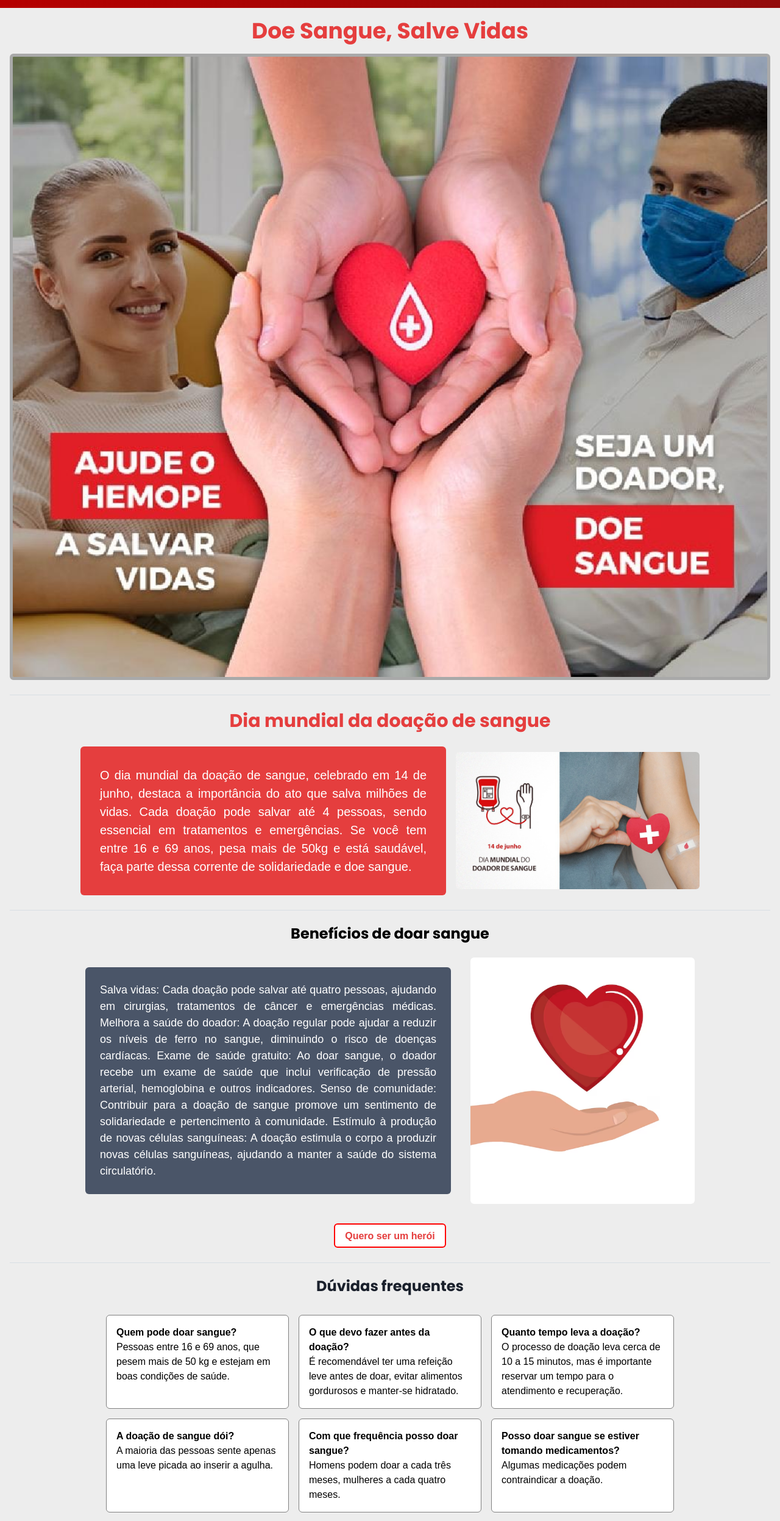
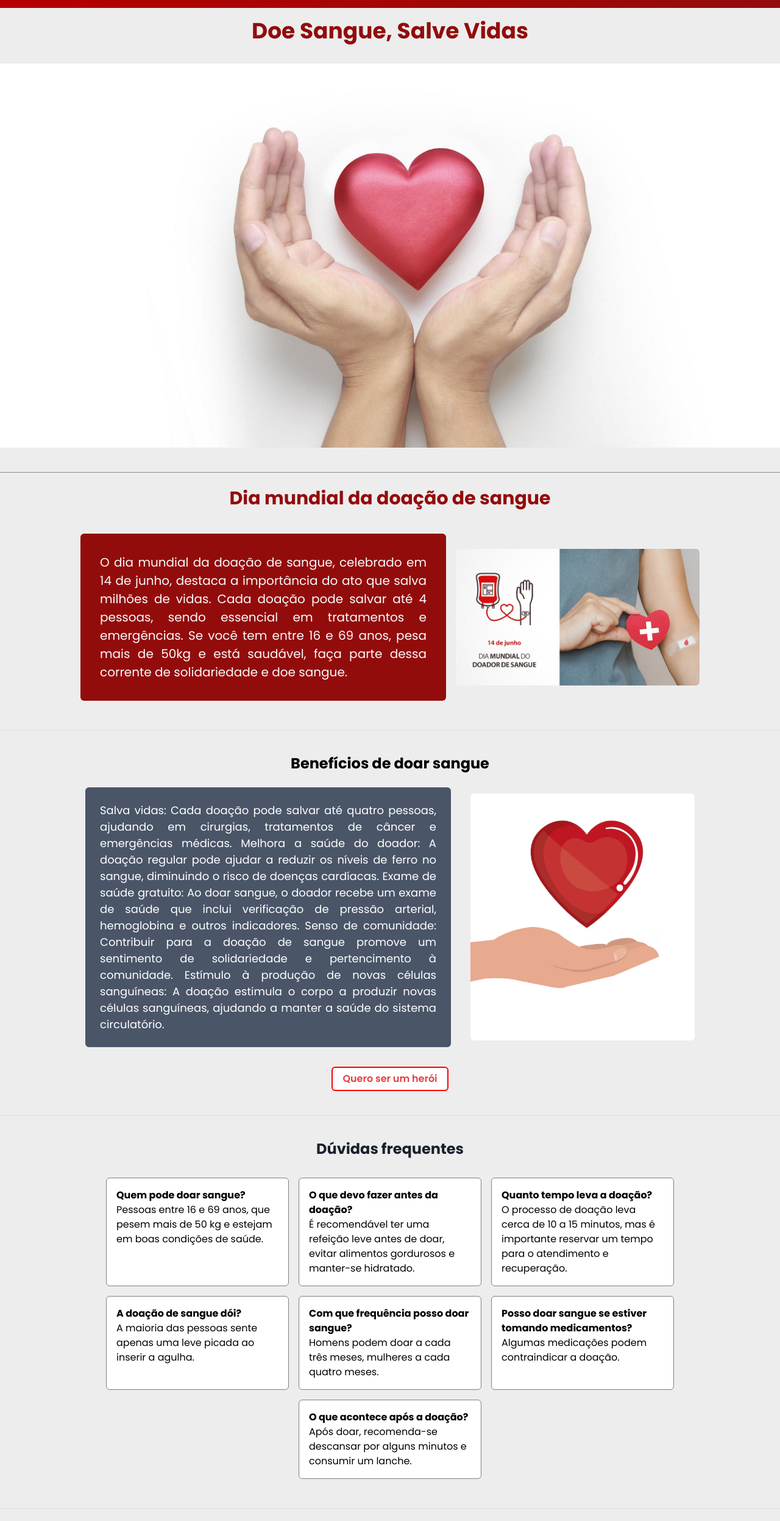
Before and after one commit to dereck-alex18/hemo-link, a React (Vite) app in the folder hemo-link/: page / in a window 1280 px wide. Shown: the part 64-2558 px from the top of the page at 61% size. Built offline with nearby package versions, Linux system fonts and the light colour scheme.

Commit message:
make some adjustments

```diff
--- a/hemo-link/src/Components/Header.jsx
+++ b/hemo-link/src/Components/Header.jsx
@@ -72,7 +72,7 @@
         px="8"
       >
         <Heading size="md" fontSize="44px" color="hemoPrimary">
-          <a href="https://hemo-link.vercel.app/">Hemo Link</a>
+          <Link to="/">Hemo Link</Link>
         </Heading>
 
         <Flex gap="5" align="center" display={["none", "none", "none", "flex"]}>
--- a/hemo-link/src/Components/LandingPage.jsx
+++ b/hemo-link/src/Components/LandingPage.jsx
@@ -1,41 +1,90 @@
-import React from 'react';
+import React from "react";
 import {
-  Box, Flex, Text, Image, Button, Heading, Divider, VStack, Stack,
-} from '@chakra-ui/react';
+  Box,
+  Flex,
+  Text,
+  Image,
+  Button,
+  Heading,
+  Divider,
+  VStack,
+  Stack,
+} from "@chakra-ui/react";
 
 const LandingPage = () => {
   return (
-    <Box fontFamily="Arial, sans-serif" p={4}>
-      <Heading textAlign="center" color="red.500" fontWeight="bold" fontSize={['2xl', '3xl', '4xl']} mb={4}>
+    <Box display="flex" flexDirection="column" alignItems="space-between">
+      <Heading
+        textAlign="center"
+        color="hemoSecondary"
+        fontWeight="bold"
+        fontSize={["2xl", "3xl", "4xl"]}
+        mb={4}
+        mt={4}
+      >
         Doe Sangue, Salve Vidas
       </Heading>
 
-      {}
-      <Box w="100%" border="5px solid darkgray" overflow="hidden" my={4} borderRadius="md">
-        <Image src="public/images/img1.jpg" alt="Imagem de Cabeçalho" w="100%" h="auto" />
+      <Box
+        w="100%"
+        overflow="hidden"
+        my={4}
+      >
+        <Image
+          src="/images/heartDonation.jpg"
+          alt="Imagem de Cabeçalho"
+          w="100%"
+          h="auto"
+        />
       </Box>
 
-      <Divider borderColor="gray.300" my={6} />
+      <Divider borderColor="textInput" my={6} />
 
-      <Heading as="h1" textAlign="center" color="red.500" fontWeight="bold" fontSize={['xl', '2xl', '3xl']} mb={4}>
+      <Heading
+        as="h1"
+        textAlign="center"
+        color="hemoSecondary"
+        fontWeight="bold"
+        fontSize={["xl", "2xl", "3xl"]}
+        mb={4}
+      >
         Dia mundial da doação de sangue
       </Heading>
 
       {}
       <Flex
-        direction={['column', 'column', 'row']}
+        direction={["column", "column", "row"]}
         align="center"
         justifyContent="center"
         my={6}
         px={[2, 4, 8]}
       >
-        <Box bg="red.500" color="white" p={[4, 6, 8]} flex="1" mb={[4, 4, 0]} mr={[0, 0, 4]} borderRadius="md" maxW="600px">
-          <Text fontSize={['md', 'lg', 'xl']} textAlign="justify">
-            O dia mundial da doação de sangue, celebrado em 14 de junho, destaca a importância do ato que salva milhões de vidas. Cada doação pode salvar até 4 pessoas, sendo essencial em tratamentos e emergências. Se você tem entre 16 e 69 anos, pesa mais de 50kg e está saudável, faça parte dessa corrente de solidariedade e doe sangue.
+        <Box
+          bg="hemoSecondary"
+          color="hemoTerciary"
+          p={[4, 6, 8]}
+          flex="1"
+          mb={[4, 4, 0]}
+          mr={[0, 0, 4]}
+          borderRadius="md"
+          maxW="600px"
+        >
+          <Text fontSize={["md", "lg", "xl"]} textAlign="justify">
+            O dia mundial da doação de sangue, celebrado em 14 de junho, destaca
+            a importância do ato que salva milhões de vidas. Cada doação pode
+            salvar até 4 pessoas, sendo essencial em tratamentos e emergências.
+            Se você tem entre 16 e 69 anos, pesa mais de 50kg e está saudável,
+            faça parte dessa corrente de solidariedade e doe sangue.
           </Text>
         </Box>
         <Box flex="1" maxW="400px">
-          <Image src="public/images/img2.jpg" alt="Imagem de apoio" w="100%" h="auto" borderRadius="md" />
+          <Image
+            src="/images/img2.jpg"
+            alt="Imagem de apoio"
+            w="100%"
+            h="auto"
+            borderRadius="md"
+          />
         </Box>
       </Flex>
 
@@ -43,17 +92,53 @@
 
       {}
       <VStack spacing={4} align="center" my={4} px={[2, 4, 8]}>
-        <Heading as="h2" fontWeight="bold" color="black" fontSize={['lg', 'xl', '2xl']} mb={2}>
+        <Heading
+          as="h2"
+          fontWeight="bold"
+          color="black"
+          fontSize={["lg", "xl", "2xl"]}
+          mb={2}
+        >
           Benefícios de doar sangue
         </Heading>
-        <Stack direction={['column', 'column', 'row']} align="center" spacing={[4, 6, 8]} w="100%" maxW="1000px">
-          <Box bg="gray.600" color="white" p={[4, 6]} borderRadius="md" maxW="600px" w="100%">
-            <Text fontSize={['md', 'lg']} textAlign="justify">
-              Salva vidas: Cada doação pode salvar até quatro pessoas, ajudando em cirurgias, tratamentos de câncer e emergências médicas. Melhora a saúde do doador: A doação regular pode ajudar a reduzir os níveis de ferro no sangue, diminuindo o risco de doenças cardíacas. Exame de saúde gratuito: Ao doar sangue, o doador recebe um exame de saúde que inclui verificação de pressão arterial, hemoglobina e outros indicadores. Senso de comunidade: Contribuir para a doação de sangue promove um sentimento de solidariedade e pertencimento à comunidade. Estímulo à produção de novas células sanguíneas: A doação estimula o corpo a produzir novas células sanguíneas, ajudando a manter a saúde do sistema circulatório.
+        <Stack
+          direction={["column", "column", "row"]}
+          align="center"
+          spacing={[4, 6, 8]}
+          w="100%"
+          maxW="1000px"
+        >
+          <Box
+            bg="gray.600"
+            color="white"
+            p={[4, 6]}
+            borderRadius="md"
+            maxW="600px"
+            w="100%"
+          >
+            <Text fontSize={["md", "lg"]} textAlign="justify">
+              Salva vidas: Cada doação pode salvar até quatro pessoas, ajudando
+              em cirurgias, tratamentos de câncer e emergências médicas. Melhora
+              a saúde do doador: A doação regular pode ajudar a reduzir os
+              níveis de ferro no sangue, diminuindo o risco de doenças
+              cardíacas. Exame de saúde gratuito: Ao doar sangue, o doador
+              recebe um exame de saúde que inclui verificação de pressão
+              arterial, hemoglobina e outros indicadores. Senso de comunidade:
+              Contribuir para a doação de sangue promove um sentimento de
+              solidariedade e pertencimento à comunidade. Estímulo à produção de
+              novas células sanguíneas: A doação estimula o corpo a produzir
+              novas células sanguíneas, ajudando a manter a saúde do sistema
+              circulatório.
             </Text>
           </Box>
           <Box flex="1" maxW="400px">
-            <Image src="public/images/img3.jpg" alt="Imagem de apoio" w="100%" h="auto" borderRadius="md" />
+            <Image
+              src="/images/img3.jpg"
+              alt="Imagem de apoio"
+              w="100%"
+              h="auto"
+              borderRadius="md"
+            />
           </Box>
         </Stack>
         <Button
@@ -67,27 +152,67 @@
         >
           Quero ser um herói
         </Button>
-
       </VStack>
 
       <Divider borderColor="gray.300" my={6} />
 
       {/* Dúvidas Frequentes */}
       <VStack spacing={4} align="center" my={4} px={[2, 4, 8]}>
-        <Heading as="h2" fontWeight="bold" fontSize={['lg', 'xl', '2xl']} mb={2}>
+        <Heading
+          as="h2"
+          fontWeight="bold"
+          fontSize={["lg", "xl", "2xl"]}
+          mb={2}
+        >
           Dúvidas frequentes
         </Heading>
         <Flex wrap="wrap" justifyContent="center" spacing={4}>
           {[
-            { question: "Quem pode doar sangue?", answer: "Pessoas entre 16 e 69 anos, que pesem mais de 50 kg e estejam em boas condições de saúde." },
-            { question: "O que devo fazer antes da doação?", answer: "É recomendável ter uma refeição leve antes de doar, evitar alimentos gordurosos e manter-se hidratado." },
-            { question: "Quanto tempo leva a doação?", answer: "O processo de doação leva cerca de 10 a 15 minutos, mas é importante reservar um tempo para o atendimento e recuperação." },
-            { question: "A doação de sangue dói?", answer: "A maioria das pessoas sente apenas uma leve picada ao inserir a agulha." },
-            { question: "Com que frequência posso doar sangue?", answer: "Homens podem doar a cada três meses, mulheres a cada quatro meses." },
-            { question: "Posso doar sangue se estiver tomando medicamentos?", answer: "Algumas medicações podem contraindicar a doação." },
-            { question: "O que acontece após a doação?", answer: "Após doar, recomenda-se descansar por alguns minutos e consumir um lanche." },
+            {
+              question: "Quem pode doar sangue?",
+              answer:
+                "Pessoas entre 16 e 69 anos, que pesem mais de 50 kg e estejam em boas condições de saúde.",
+            },
+            {
+              question: "O que devo fazer antes da doação?",
+              answer:
+                "É recomendável ter uma refeição leve antes de doar, evitar alimentos gordurosos e manter-se hidratado.",
+            },
+            {
+              question: "Quanto tempo leva a doação?",
+              answer:
+                "O processo de doação leva cerca de 10 a 15 minutos, mas é importante reservar um tempo para o atendimento e recuperação.",
+            },
+            {
+              question: "A doação de sangue dói?",
+              answer:
+                "A maioria das pessoas sente apenas uma leve picada ao inserir a agulha.",
+            },
+            {
+              question: "Com que frequência posso doar sangue?",
+              answer:
+                "Homens podem doar a cada três meses, mulheres a cada quatro meses.",
+            },
+            {
+              question: "Posso doar sangue se estiver tomando medicamentos?",
+              answer: "Algumas medicações podem contraindicar a doação.",
+            },
+            {
+              question: "O que acontece após a doação?",
+              answer:
+                "Após doar, recomenda-se descansar por alguns minutos e consumir um lanche.",
+            },
           ].map((item, index) => (
-            <Box key={index} bg="white" color="black" p={4} m={2} border="1px solid gray" borderRadius="md" maxW="300px">
+            <Box
+              key={index}
+              bg="white"
+              color="black"
+              p={4}
+              m={2}
+              border="1px solid gray"
+              borderRadius="md"
+              maxW="300px"
+            >
               <Text fontWeight="bold">{item.question}</Text>
               <Text>{item.answer}</Text>
             </Box>
@@ -99,37 +224,67 @@
 
       {/* Requisitos para Doação */}
       <VStack spacing={4} align="center" my={4} px={[2, 4, 8]}>
-        <Heading as="h2" color="red.500" fontWeight="bold" textAlign="center" fontSize={['lg', 'xl', '2xl']} mb={2}>
+        <Heading
+          as="h2"
+          color="hemoSecondary"
+          fontWeight="bold"
+          textAlign="center"
+          fontSize={["lg", "xl", "2xl"]}
+          mb={2}
+        >
           O que preciso para doar?
         </Heading>
-        <Flex direction={['column', 'row']} justifyContent="space-between" w="100%" maxW="800px">
+        <Flex
+          direction={["column", "row"]}
+          justifyContent="space-between"
+          w="100%"
+          maxW="800px"
+        >
           <Box flex="1" mb={[4, 0]} mr={[0, 4]} maxW="400px">
-            <Image src="public/images/img4.jpg" alt="Imagem de apoio" w="100%" h="auto" borderRadius="md" />
+            <Image
+              src="/images/img4.jpg"
+              alt="Imagem de apoio"
+              w="100%"
+              h="auto"
+              borderRadius="md"
+            />
           </Box>
-          <Box flex="1" textAlign="left" ml={[0, 4]}>
-            <Text fontSize={['md', 'lg']}>
-              Para ser um doador de sangue, é fundamental atender a alguns requisitos: Ter entre 16 e 69 anos, pesar mais de 50 kg, estar em boas condições de saúde, e fazer uma refeição leve antes da doação.
+          <Box flex="1" textAlign="left" ml={[0, 4]} color="textInput">
+            <Text fontSize={["md", "lg"]}>
+              Para ser um doador de sangue, é fundamental atender a alguns
+              requisitos: Ter entre 16 e 69 anos, pesar mais de 50 kg, estar em
+              boas condições de saúde, e fazer uma refeição leve antes da
+              doação.
             </Text>
           </Box>
         </Flex>
         <Button
-  border="2px solid red"
+          border="2px solid #930c0c"
           borderRadius="md"
-  bg="white"
-  color="red.500"
+          bg="hemoPrimary"
+          color="hemoSecondary"
           mt={4}
-  _hover={{ bg: "red.500", color: "white" }}
+          _hover={{ bg: "hemoSecondary", color: "hemoTerciary" }}
           onClick={() => window.scrollTo({ top: 0, behavior: "smooth" })}
         >
           Quero ser um herói
         </Button>
-
       </VStack>
 
       {/* Rodapé */}
-      <Box bg="red.600" color="white" textAlign="center" p={5} mt={20} borderRadius="md">
+
+      <Flex
+        bg="hemoSecondary"
+        color="hemoTerciary"
+        textAlign="center"
+        p={5}
+        mt={20}
+        align="center"
+        justify="center"
+        w="100%"
+      >
         <Text>Sobre | Contatos | Direitos Reservados</Text>
-      </Box>
+      </Flex>
     </Box>
   );
 };
```
Also changed, not shown: hemo-link/public/images/heartDonation.jpg (added), hemo-link/public/images/img1.jpg (deleted). Lines whose indentation alone changed are shown as unchanged.
